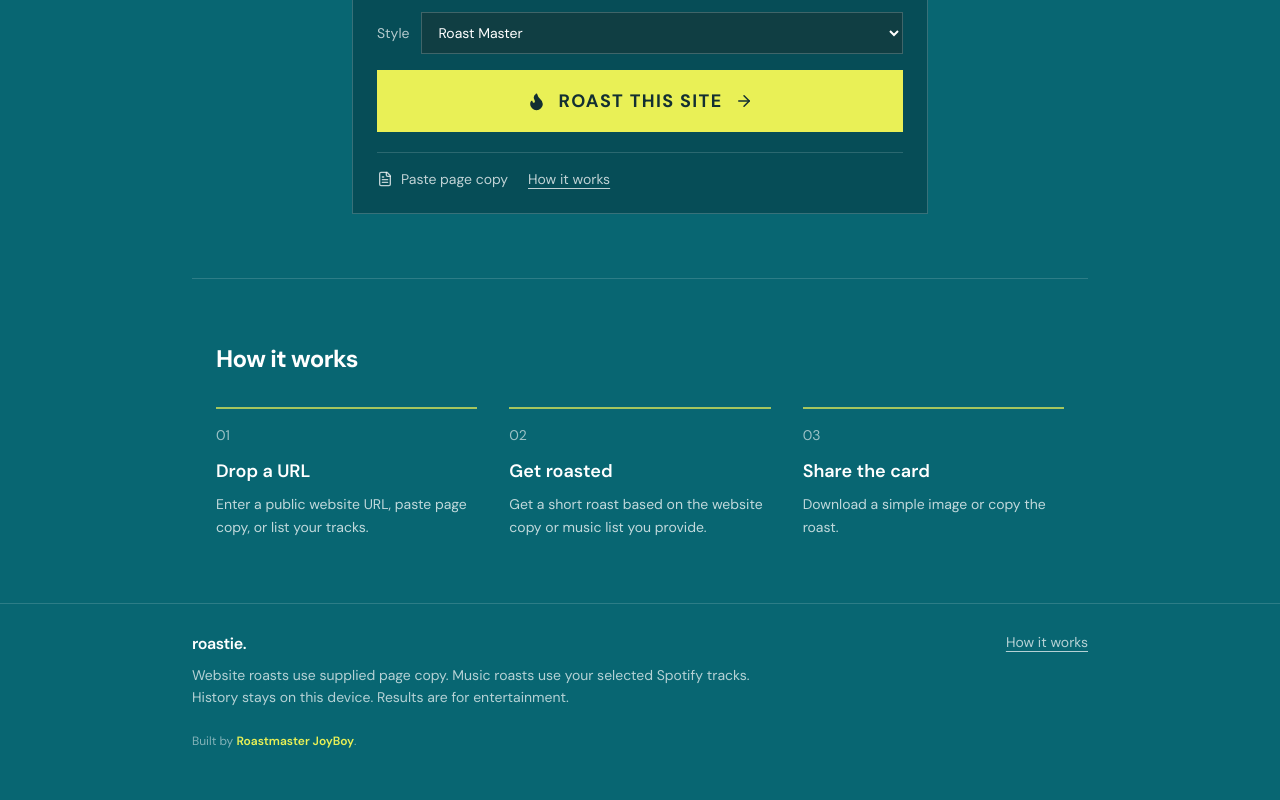
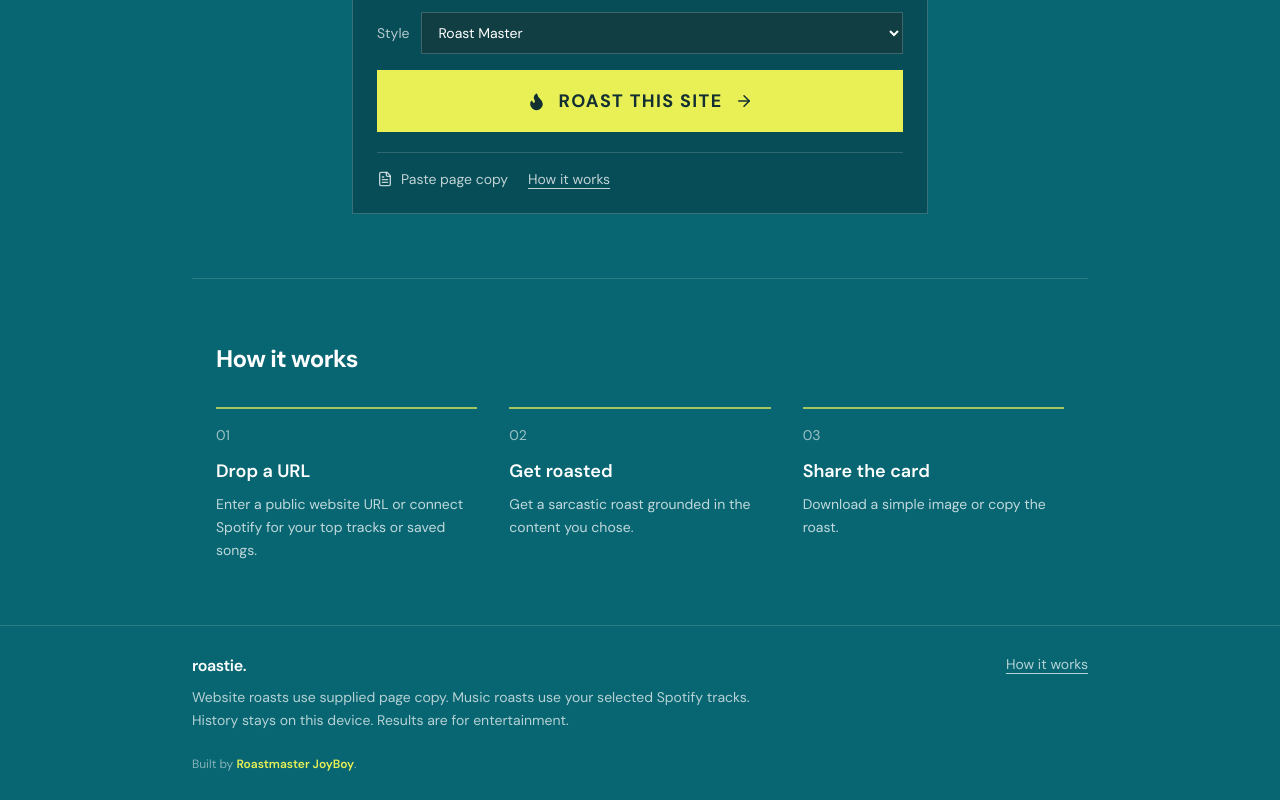
Before and after one commit to JOYBOYash/Roaster, a React (Vite) app: page / in a window 1280 px wide. Shown: the part 513-1313 px from the top of the page. Before the commit the page ends 1290 px from the top, so only its background shows below. Built offline with nearby package versions, Linux system fonts and the light colour scheme.

Commit message:
Document Spotify top tracks and saved favourites

```diff
--- a/src/components/HowItWorks.tsx
+++ b/src/components/HowItWorks.tsx
@@ -4,12 +4,12 @@ const steps = [
   {
     num: '01',
     title: 'Drop a URL',
-    desc: 'Enter a public website URL, paste page copy, or list your tracks.',
+    desc: 'Enter a public website URL or connect Spotify for your top tracks or saved songs.',
   },
   {
     num: '02',
     title: 'Get roasted',
-    desc: 'Get a short roast based on the website copy or music list you provide.',
+    desc: 'Get a sarcastic roast grounded in the content you chose.',
   },
   {
     num: '03',
```
